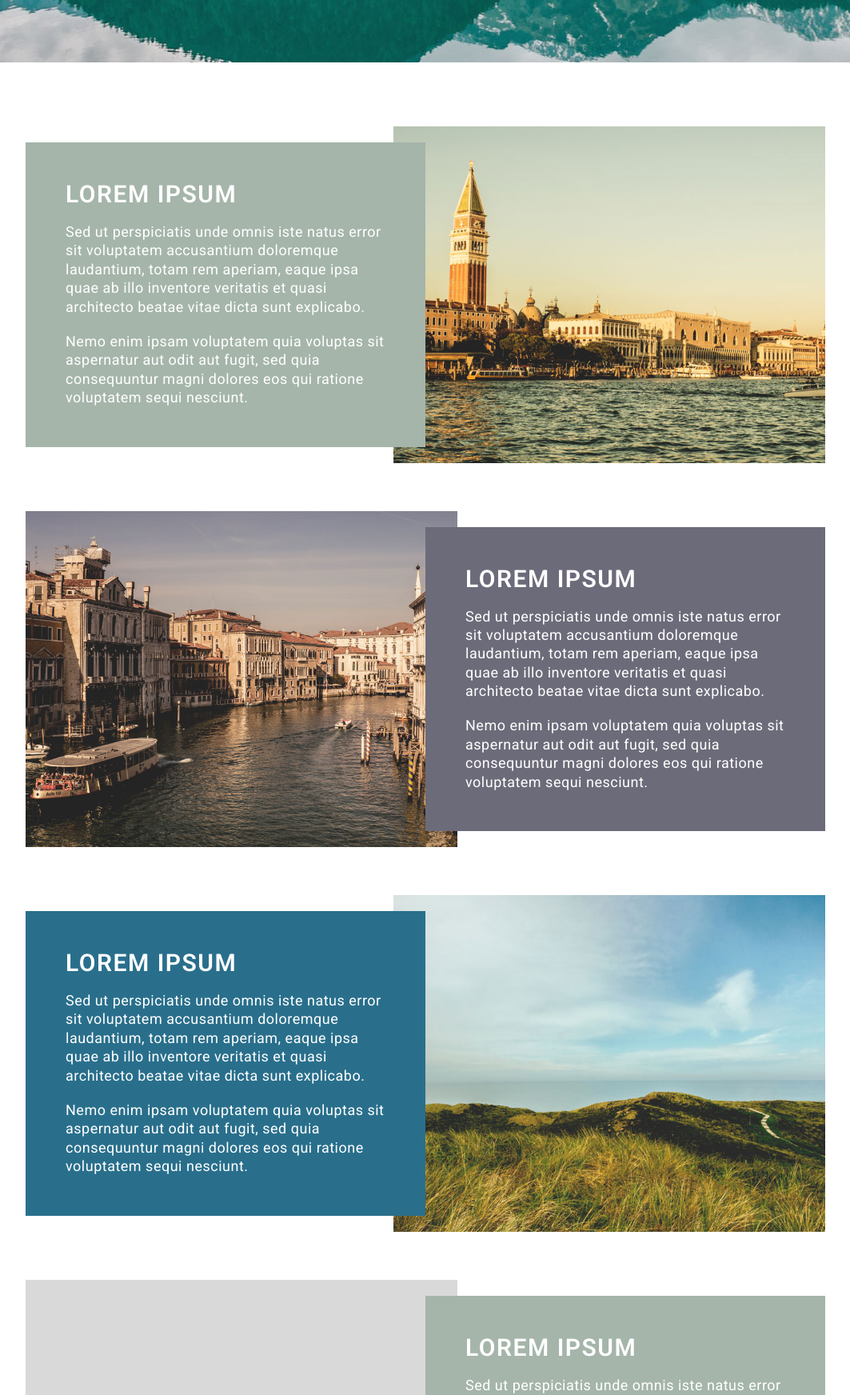
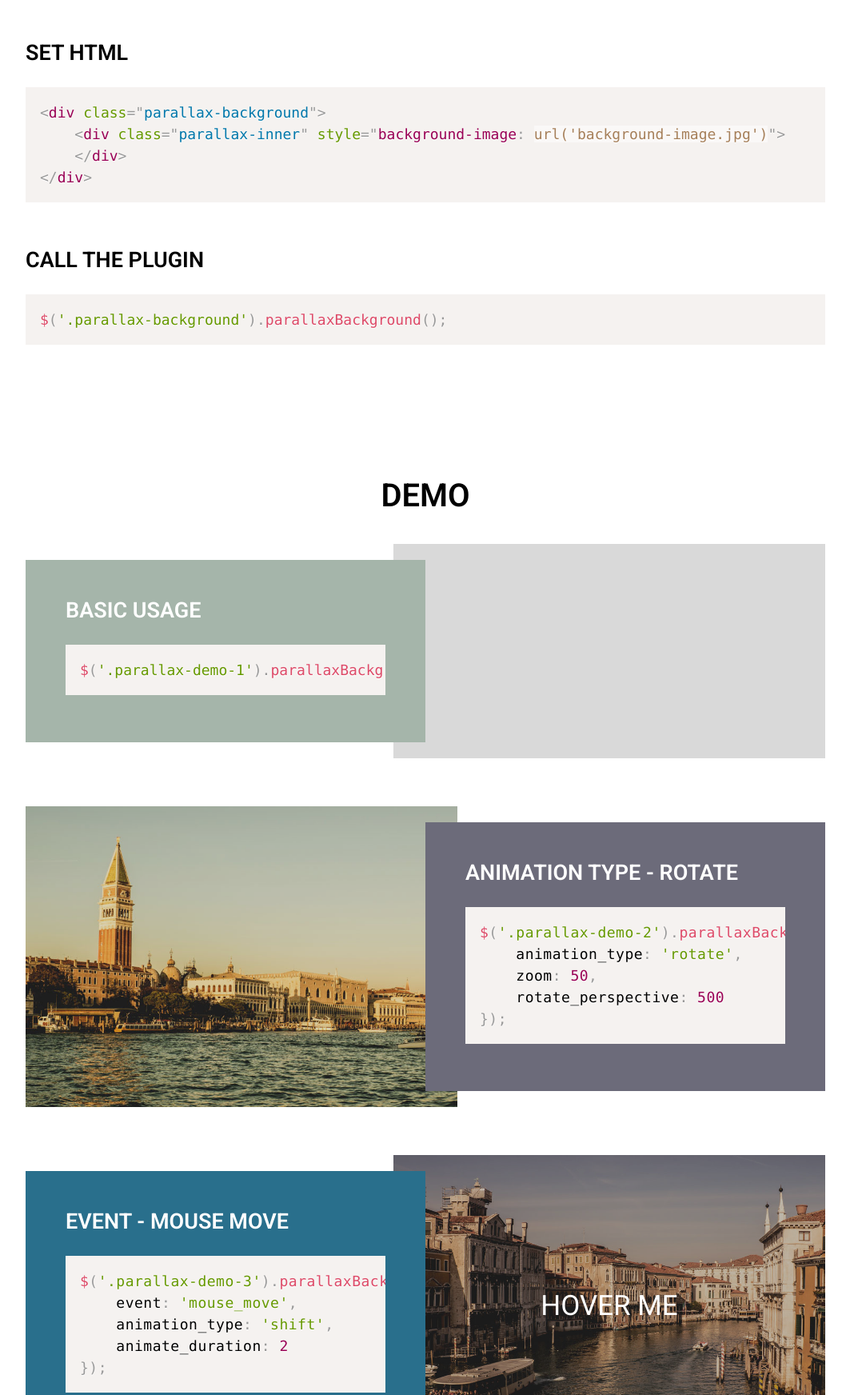
Before and after one commit to lemehovskiy/parallax-background, a website built with webpack: page demo/index.html in a window 1280 px wide. Shown: the part 722-2466 px from the top of the page at 80% size, without its empty margins (108-1171 px from the left). Built offline with Linux system fonts and the light colour scheme.

Commit message:
update demo

```diff
--- a/demo/index.html
+++ b/demo/index.html
@@ -23,40 +23,117 @@
 
     <div class="container">
         <div class="content-wrap">
-            <h3 class="title parallax-move" data-parallax-content='{"shift": 40, "duration": 3}'>
-                Lorem ipsum dolor
-            </h3>
+            <h1 class="main-ttl-1">
+                Parallax background
+            </h1>
         </div>
     </div>
 </section>
 
 
-<section class="section-features">
+<section class="section-features-list">
+    <div class="container">
+
+        <h2 class="section-title main-ttl-2">
+            Installation
+        </h2>
+        <ul class="features-list">
+            <li>
+                <div class="content-col">
+                    <div class="main-ttl-3">Include JS</div>
+                    <div class="desc">
+                      <pre class="language-markup">
+                          <code>
+                              &lt;script src="jquery.min.js">&lt;/script>
+                              &lt;script src="parallax_background.js">&lt;/script>
+                          </code>
+                      </pre>
+                    </div>
+                </div>
+            </li>
+            <li>
+                <div class="content-col">
+                    <div class="main-ttl-3">Set HTML</div>
+                    <div class="desc">
+                        <pre class="language-markup">
+                            <code>
+                                &lt;div class="parallax-background">
+                                    &lt;div class="parallax-inner" style="background-image: url('background-image.jpg')">
+                                    &lt;/div>
+                                &lt;/div>
+                            </code>
+                        </pre>
+                    </div>
+                </div>
+            </li>
+            <li>
+                <div class="content-col">
+                    <div class="main-ttl-3">Call the plugin</div>
+                    <div class="desc">
+                      <pre class="language-javascript">
+                          <code>
+                              $('.parallax-background').parallaxBackground();
+                          </code>
+                      </pre>
+                    </div>
+                </div>
+            </li>
+        </ul>
+    </div>
+</section>
+
+<section class="section-features-blocks">
 
     <div class="container">
+
+        <h2 class="section-title main-ttl-2">
+            Demo
+        </h2>
 
         <ul class="features-list">
 
             <li class="feature-item">
                 <div class="content-col">
-                    <div class="title">
-                        Lorem ipsum
+                    <h3 class="main-ttl-3">
+                        Basic usage
+                    </h3>
+                    <div class="desc">
+                      <pre>
+                          <code class="language-javascript">
+                              $('.parallax-demo-1').parallaxBackground();
+                          </code>
+                      </pre>
                     </div>
-                    <div class="desc">
-                        <p>
-                            Sed ut perspiciatis unde omnis iste natus error sit voluptatem accusantium doloremque
-                            laudantium, totam rem aperiam, eaque ipsa quae ab illo inventore veritatis et quasi architecto
-                            beatae vitae dicta sunt explicabo.
-                        </p>
-                        <p>
-                            Nemo enim ipsam voluptatem quia voluptas sit aspernatur aut
-                            odit aut fugit, sed quia consequuntur magni dolores eos qui ratione voluptatem sequi nesciunt.
-                        </p>
+                </div>
+                <div class="img-col">
+                    <div class="img-wrap parallax-demo-5">
+                        <div class="parallax-inner youtube-video youtube-video-background">
+                        </div>
+                    </div>
+                </div>
+            </li>
+
+            <li class="feature-item">
+                <div class="content-col">
+                    <div class="title main-ttl-3">
+                        Animation type - rotate
+                    </div>
+                    <div class="desc main-p-1">
+                         <pre>
+                              <code class="language-javascript">
+                                  $('.parallax-demo-2').parallaxBackground({
+                                      animation_type: 'rotate',
+                                      zoom: 50,
+                                      rotate_perspective: 500
+                                  });
+                              </code>
+                        </pre>
                     </div>
                 </div>
                 <div class="img-col">
                     <div class="img-wrap parallax-demo-2">
-                        <div class="parallax-inner back-img" style="background-image: url('imgs/pexels-photo-534327.jpg')">
+                        <div class="parallax-inner back-img"
+                             style="background-image: url('imgs/pexels-photo-534327.jpg')">
 
                         </div>
                     </div>
@@ -65,24 +142,25 @@
 
             <li class="feature-item">
                 <div class="content-col">
-                    <div class="title">
-                        Lorem ipsum
+                    <div class="title main-ttl-3">
+                        Event - mouse move
                     </div>
-                    <div class="desc">
-                        <p>
-                            Sed ut perspiciatis unde omnis iste natus error sit voluptatem accusantium doloremque
-                            laudantium, totam rem aperiam, eaque ipsa quae ab illo inventore veritatis et quasi architecto
-                            beatae vitae dicta sunt explicabo.
-                        </p>
-                        <p>
-                            Nemo enim ipsam voluptatem quia voluptas sit aspernatur aut
-                            odit aut fugit, sed quia consequuntur magni dolores eos qui ratione voluptatem sequi nesciunt.
-                        </p>
+                    <div class="desc main-p-1">
+                       <pre>
+                              <code class="language-javascript">
+                                  $('.parallax-demo-3').parallaxBackground({
+                                      event: 'mouse_move',
+                                      animation_type: 'shift',
+                                      animate_duration: 2
+                                  });
+                              </code>
+                        </pre>
                     </div>
                 </div>
-                <div class="img-col">
+                <div class="img-col hover-me">
                     <div class="img-wrap parallax-demo-3">
-                        <div class="parallax-inner back-img" style="background-image: url('imgs/pexels-photo-534351.jpg')">
+                        <div class="parallax-inner back-img"
+                             style="background-image: url('imgs/pexels-photo-534351.jpg')">
 
                         </div>
                     </div>
@@ -91,50 +169,28 @@
 
             <li class="feature-item">
                 <div class="content-col">
-                    <div class="title">
-                        Lorem ipsum
+                    <div class="title main-ttl-3">
+                        Event - mouse move
                     </div>
-                    <div class="desc">
-                        <p>
-                            Sed ut perspiciatis unde omnis iste natus error sit voluptatem accusantium doloremque
-                            laudantium, totam rem aperiam, eaque ipsa quae ab illo inventore veritatis et quasi architecto
-                            beatae vitae dicta sunt explicabo.
-                        </p>
-                        <p>
-                            Nemo enim ipsam voluptatem quia voluptas sit aspernatur aut
-                            odit aut fugit, sed quia consequuntur magni dolores eos qui ratione voluptatem sequi nesciunt.
-                        </p>
+                    <div class="desc main-p-1">
+                           <pre>
+                              <code class="language-javascript">
+                                  $('.parallax-demo-4').parallaxBackground({
+                                      event: 'mouse_move',
+                                      animation_type: 'rotate',
+                                      animate_duration: 1,
+                                      zoom: 70,
+                                      rotate_perspective: 1000
+                                  });
+                              </code>
+                        </pre>
                     </div>
                 </div>
-                <div class="img-col">
+                <div class="img-col hover-me">
                     <div class="img-wrap parallax-demo-4">
-                        <div class="parallax-inner back-img" style="background-image: url('imgs/pexels-photo-539711.jpg')">
+                        <div class="parallax-inner back-img"
+                             style="background-image: url('imgs/pexels-photo-539711.jpg')">
 
-                        </div>
-                    </div>
-                </div>
-            </li>
-
-            <li class="feature-item">
-                <div class="content-col">
-                    <div class="title">
-                        Lorem ipsum
-                    </div>
-                    <div class="desc">
-                        <p>
-                            Sed ut perspiciatis unde omnis iste natus error sit voluptatem accusantium doloremque
-                            laudantium, totam rem aperiam, eaque ipsa quae ab illo inventore veritatis et quasi architecto
-                            beatae vitae dicta sunt explicabo.
-                        </p>
-                        <p>
-                            Nemo enim ipsam voluptatem quia voluptas sit aspernatur aut
-                            odit aut fugit, sed quia consequuntur magni dolores eos qui ratione voluptatem sequi nesciunt.
-                        </p>
-                    </div>
-                </div>
-                <div class="img-col">
-                    <div class="img-wrap parallax-demo-5">
-                        <div class="parallax-inner youtube-video youtube-video-background">
                         </div>
                     </div>
                 </div>
@@ -146,6 +202,5 @@
 </section>
 
 
-
 </body>
 </html>
--- a/demo/package.json
+++ b/demo/package.json
@@ -16,6 +16,7 @@
     "lem_youtube": "^1.0.0",
     "node-sass": "^4.7.2",
     "postcss-loader": "^2.0.9",
+    "prismjs": "^1.11.0",
     "resolve-url-loader": "^2.2.1",
     "sass-loader": "^6.0.6",
     "style-loader": "^0.19.1",
--- /dev/null
+++ b/demo/sass/partials/_section-features-blocks.scss
@@ -0,0 +1,136 @@
+.section-features-blocks {
+  $mobile-size: 800px;
+  padding: 80px 0;
+
+  .section-title {
+    text-align: center;
+  }
+
+  .container {
+    max-width: 1000px;
+  }
+
+  .features-list {
+    padding: 20px 0 0;
+  }
+
+  .feature-item {
+    padding: 40px 0 0;
+
+    @media (min-width: $mobile-size + 1px) {
+      display: flex;
+    }
+
+    + .feature-item {
+      padding: 100px 0 0;
+
+      @media (max-width: $mobile-size) {
+        padding: 70px 0 0;
+      }
+    }
+
+    &:nth-child(3n+1) .content-col {
+      background: #A5B5AA;
+    }
+
+    &:nth-child(3n+2) .content-col {
+
+      background: #6C6B7A;
+    }
+
+    &:nth-child(3n+3) .content-col {
+      background: #296F8C;
+    }
+
+    @media (min-width: $mobile-size + 1px) {
+      &:nth-child(even) {
+        flex-direction: row-reverse;
+        .img-col {
+          .img-wrap {
+            right: auto;
+            left: 0;
+          }
+        }
+      }
+    }
+
+    .desc {
+      padding: 20px 0 0;
+    }
+
+    .content-col {
+      color: white;
+      padding: 50px;
+      z-index: 2;
+      position: relative;
+
+      @media (max-width: $mobile-size) {
+        padding: 30px;
+      }
+
+      @media (min-width: $mobile-size + 1px) {
+        width: 50%;
+      }
+    }
+
+    .img-col {
+      position: relative;
+
+      @media (min-width: $mobile-size + 1px) {
+        width: 50%;
+      }
+
+      @media (max-width: $mobile-size) {
+        min-height: 400px;
+      }
+
+      .parallax-inner {
+        &:before {
+          content: '';
+          position: absolute;
+          left: 0;
+          top: 0;
+          right: 0;
+          bottom: 0;
+          background: rgba(0, 0, 0, 0.15);
+          z-index: 1;
+        }
+      }
+
+      &.hover-me {
+        .parallax-inner {
+
+          &:before {
+            background: rgba(0, 0, 0, 0.25);
+          }
+
+          &:after {
+            content: 'Hover me';
+            height: 100%;
+            width: 100%;
+            position: absolute;
+            text-transform: uppercase;
+            display: flex;
+            justify-content: center;
+            align-items: center;
+            font-size: 35px;
+            color: white;
+            z-index: 2;
+          }
+        }
+      }
+
+      .img-wrap {
+        position: absolute;
+        right: 0;
+        top: -20px;
+        width: calc(100% + 40px);
+        height: calc(100% + 40px);
+
+        @media (max-width: $mobile-size) {
+          right: -20px;
+        }
+      }
+    }
+  }
+}
--- a/demo/sass/partials/_section-features-list.scss
+++ b/demo/sass/partials/_section-features-list.scss
@@ -1,113 +1,24 @@
-.section-features {
+.section-features-list {
   $mobile-size: 800px;
+  padding: 80px 0;
 
   .container {
-    padding: 100px 0;
     max-width: 1000px;
   }
 
-  .feature-item {
-    @media (min-width: $mobile-size + 1px) {
-      display: flex;
+  .section-title {
+    text-align: center;
+  }
+
+  .features-list {
+    >li {
+      padding: 50px 0 0;
     }
 
-    + .feature-item {
-      padding: 100px 0 0;
-
-      @media (max-width: $mobile-size) {
-        padding: 70px 0 0;
-      }
-    }
-
-    &:nth-child(3n+1) .content-col {
-      background: #A5B5AA;
-    }
-
-    &:nth-child(3n+2) .content-col {
-
-      background: #6C6B7A;
-    }
-
-    &:nth-child(3n+3) .content-col {
-      background: #296F8C;
-    }
-
-    @media (min-width: $mobile-size + 1px) {
-      &:nth-child(even) {
-        flex-direction: row-reverse;
-        .img-col {
-          .img-wrap {
-            right: auto;
-            left: 0;
-          }
-        }
-      }
-    }
-
-    .title {
-      font-size: 30px;
-      font-weight: 600;
-      text-transform: uppercase;
-      letter-spacing: 1.5px;
-    }
     .desc {
       padding: 20px 0 0;
-      line-height: 1.3;
-      letter-spacing: .5px;
-
-      p + p {
-        margin: 20px 0 0;
-      }
     }
-
-    .content-col {
-      color: white;
-      padding: 50px;
-      z-index: 1;
-      position: relative;
-
-      @media (max-width: $mobile-size) {
-        padding: 30px;
-      }
-
-      @media (min-width: $mobile-size + 1px) {
-        width: 50%;
-      }
-    }
-
-    .img-col {
-      position: relative;
-
-      @media (min-width: $mobile-size + 1px) {
-        width: 50%;
-      }
-
-      @media (max-width: $mobile-size) {
-        min-height: 400px;
-      }
-
-      .img-wrap {
-        position: absolute;
-        right: 0;
-        top: -20px;
-        width: calc(100% + 40px);
-        height: calc(100% + 40px);
-
-        @media (max-width: $mobile-size) {
-          right: -20px;
-        }
+  }
 
 
-        &:before {
-          content: '';
-          position: absolute;
-          left: 0;
-          top: 0;
-          right: 0;
-          bottom: 0;
-          background: rgba(0, 0, 0, 0.15);
-        }
-      }
-    }
-  }
 }
--- a/demo/sass/style.scss
+++ b/demo/sass/style.scss
@@ -37,6 +37,35 @@ section {
   }
 }
 
+.main-ttl-1 {
+  font-size: 50px;
+  text-transform: uppercase;
+  font-weight: 600;
+  @include vw-font-size(600, 50);
+}
+
+
+.main-ttl-2 {
+  font-size: 40px;
+  text-transform: uppercase;
+  font-weight: 600;
+}
+
+.main-ttl-3 {
+  font-size: 27px;
+  font-weight: 600;
+  text-transform: uppercase;
+}
+
+.main-p-1 {
+  line-height: 1.3;
+  letter-spacing: .5px;
+
+  p + p {
+    margin: 20px 0 0;
+  }
+}
 
 @import "partials/section-intro";
 @import "partials/section-features-list";
+@import "partials/section-features-blocks";
```
Also changed, not shown: demo/sass/partials/_section-intro.scss (+1 -9 lines), demo/build/app.js, demo/build/style.css, 3 other files.
